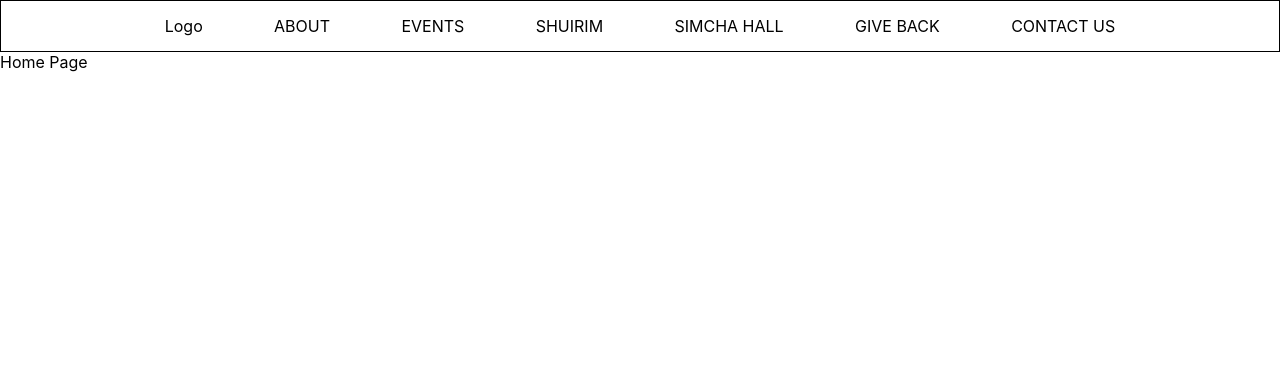
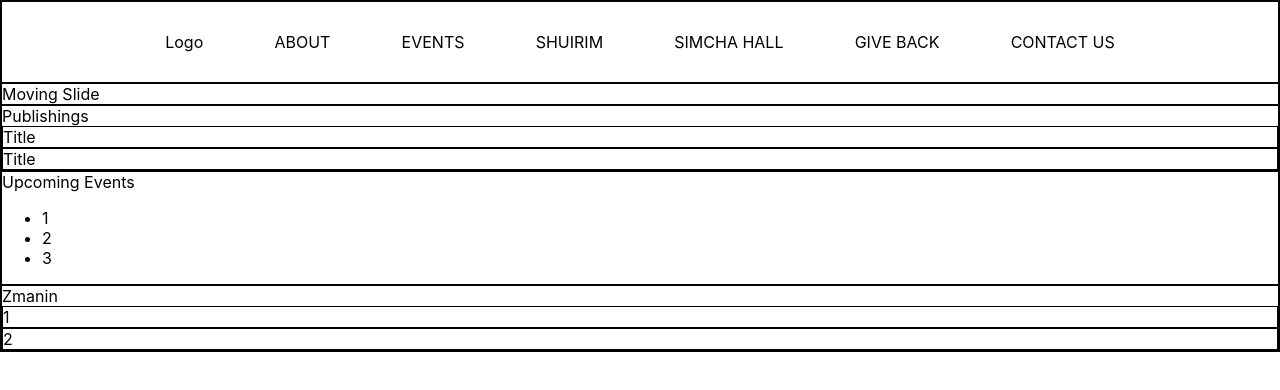
Before and after one commit to nateweis/Kahal_Chesed_Vemes_Frontend, a React (Create React App) app: page /pages/home in a window 1280 px wide. Shown: the top 390 px of the page. Built offline with nearby package versions, Linux system fonts and the light colour scheme.

Commit message:
made compontent pages for the home page

```diff
--- a/src/components/Home/HomePage.jsx
+++ b/src/components/Home/HomePage.jsx
@@ -1,11 +1,19 @@
 import React, {Component} from 'react';
+
+import HomeSlide from './HomeSlide';
+import Publishings from './Publishings';
+import UpcomingEvents from './UpcomingEvents';
+import Zmainim from './Zmanim';
 
 class Home extends Component{
 
     render(){
         return(
             <>
-                Home Page
+                <HomeSlide />
+                <Publishings />
+                <UpcomingEvents />
+                <Zmainim />
             </>
         )
     }
--- /dev/null
+++ b/src/components/Home/HomeSlide.jsx
@@ -0,0 +1,14 @@
+import React, {Component} from 'react';
+
+class HomeSlide extends Component{
+
+    render(){
+        return(
+            <>
+                <div>Moving Slide</div>
+            </>
+        )
+    }
+}
+
+export default HomeSlide
--- /dev/null
+++ b/src/components/Home/Publishings.jsx
@@ -0,0 +1,18 @@
+import React, {Component} from 'react';
+
+class Publishings extends Component{
+
+    render(){
+        return(
+            <>
+                <div>
+                    Publishings
+                    <div>Title</div>
+                    <div>Title</div>
+                </div>
+            </>
+        )
+    }
+}
+
+export default Publishings
--- /dev/null
+++ b/src/components/Home/UpcomingEvents.jsx
@@ -0,0 +1,21 @@
+import React, {Component} from 'react';
+
+class UpcomingEvents extends Component{
+
+    render(){
+        return(
+            <>
+                <div>
+                    Upcoming Events
+                    <ul>
+                        <li>1</li>
+                        <li>2</li>
+                        <li>3</li>
+                    </ul>
+                </div>
+            </>
+        )
+    }
+}
+
+export default UpcomingEvents
--- /dev/null
+++ b/src/components/Home/Zmanim.jsx
@@ -0,0 +1,18 @@
+import React, {Component} from 'react';
+
+class Zmainim extends Component{
+
+    render(){
+        return(
+            <>
+                <div>
+                    Zmanin
+                    <div>1</div>
+                    <div>2</div>
+                </div>
+            </>
+        )
+    }
+}
+
+export default Zmainim
--- a/src/components/Nav.jsx
+++ b/src/components/Nav.jsx
@@ -25,9 +25,8 @@ const style = {
     listBox : {
         listStyle: 'none',
         display: 'flex',
-        border: '1px solid black',
         justifyContent: 'space-around',
-        padding: '15px 10%',
+        padding: '30px 10%',
         margin: '0',
         cursor: 'pointer'
     }
--- a/src/index.css
+++ b/src/index.css
@@ -13,3 +13,6 @@ code {
     monospace;
 
 }
+div{
+  border: 1px solid black;
+}
```
